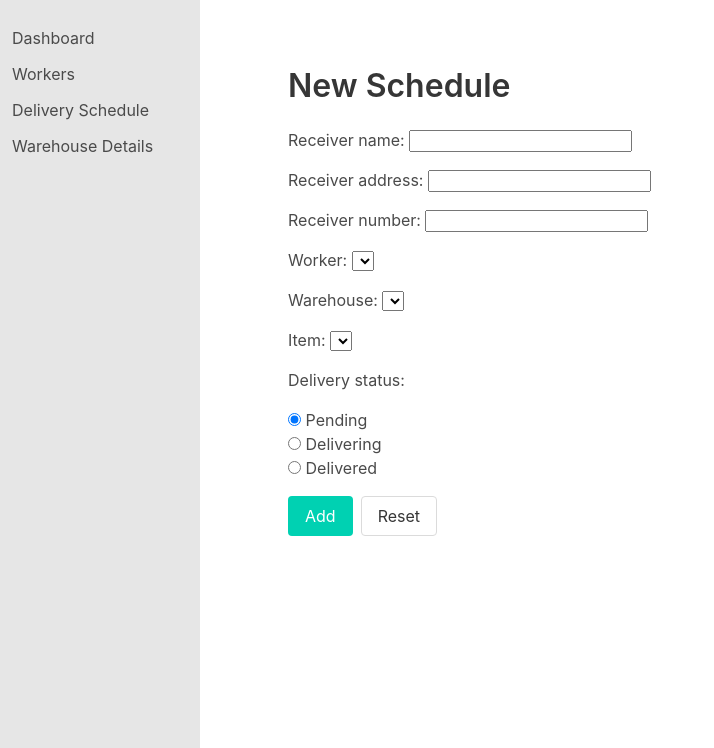
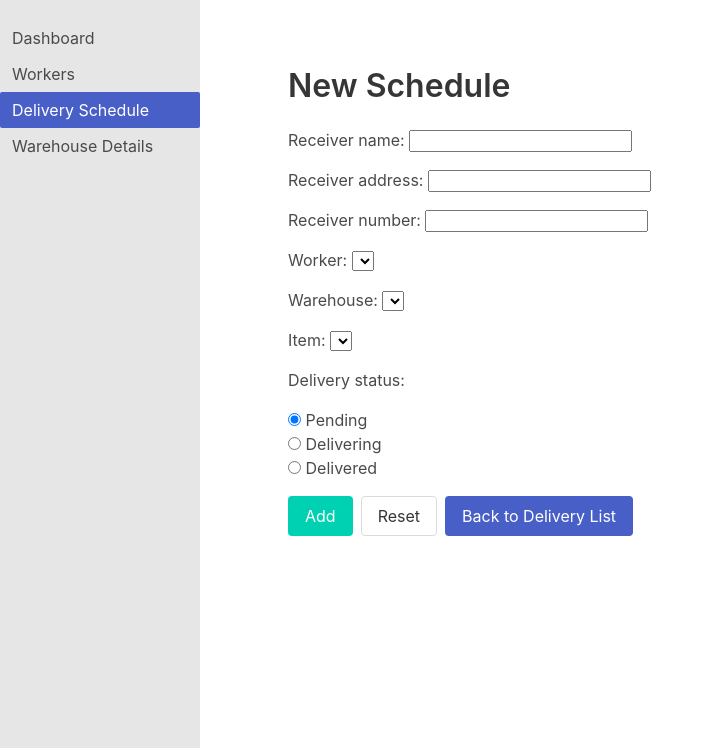
Before and after one commit to prezgamer/LogisticStart-Application, a Django app: template django_web_project/django_project/logisticstart/templates/logisticstart/Deliveryschedule/add_deliveryschedule.html in a window 1280 px wide. Shown: the part 52-800 px from the top of the page, without its empty margins (0-714 px from the left). Run offline with Django 5.2, Linux system fonts and the light colour scheme; the template is opened without the code that fills it: values that come from a table or form of the project are taken from there, others are empty; parts of the project's set-up code (start-up, migrations or seed data) failed here and were passed over.

Commit message:
Update UI
-Have buttons set to active if selected
-Add in back to ... for all add forms

```diff
--- a/django_web_project/django_project/logisticstart/templates/logisticstart/Deliveryschedule/add_deliveryschedule.html
+++ b/django_web_project/django_project/logisticstart/templates/logisticstart/Deliveryschedule/add_deliveryschedule.html
@@ -41,7 +41,7 @@
             <ul class="menu-list">
                 <li><a href="/dashboard">Dashboard</a></li>
                 <li><a href="/workers">Workers</a></li>
-                <li><a href="/deliveryschedule">Delivery Schedule</a></li>
+                <li><a href="/deliveryschedule" class="is-active">Delivery Schedule</a></li>
                 <li><a href="/warehouses">Warehouse Details</a></li>
             </ul>
         </aside>
@@ -57,6 +57,7 @@
                     <div class="buttons">
                         <button class="button is-primary" type="submit" value="NewDeliveryScheduleListing">Add</button>
                         <button class="button" type="reset">Reset</button>
+                        <a class="button is-link" href="{% url 'logisticstart-delivery_schedule' %}">Back to Delivery List</a>
                     </div>
                 </form>
             </div>
--- a/django_web_project/django_project/logisticstart/templates/logisticstart/Warehouse/add_warehouse.html
+++ b/django_web_project/django_project/logisticstart/templates/logisticstart/Warehouse/add_warehouse.html
@@ -57,7 +57,7 @@
                     <div class="buttons">
                         <button class="button is-primary" type="submit" value="NewWarehouseListing">Add</button>
                         <button class="button" type="reset">Reset</button>
-                        <a class="button" href="{% url 'logisticstart-warehouselist' %}">Back</a>
+                        <a class="button is-linked" href="{% url 'logisticstart-warehouselist' %}">Back to warehouse list</a>
 
                     </div>
                 </form>
--- a/django_web_project/django_project/logisticstart/templates/logisticstart/Worker/new_worker.html
+++ b/django_web_project/django_project/logisticstart/templates/logisticstart/Worker/new_worker.html
@@ -154,6 +154,9 @@
                         <div class="control">
                             <button class="button is-light" type="reset">Reset</button>
                         </div>
+                        <div class="control">
+                            <a class="button is-link" href="{% url 'logisticstart-workerlist'%}">Back to Worker List</a>
+                        </div>
                     </div>
                 </form>
             </div>
```
